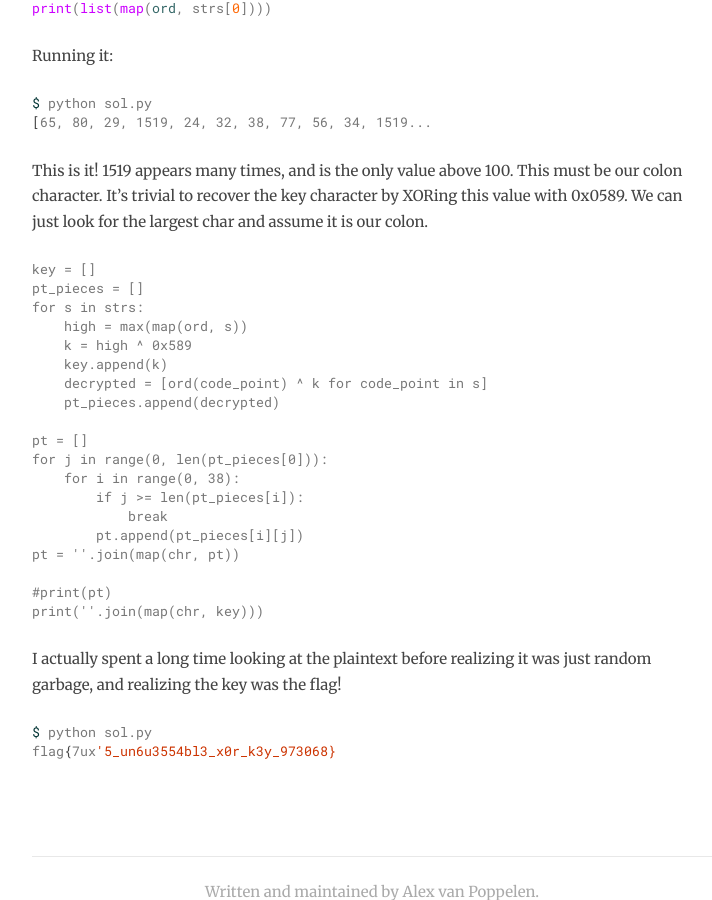
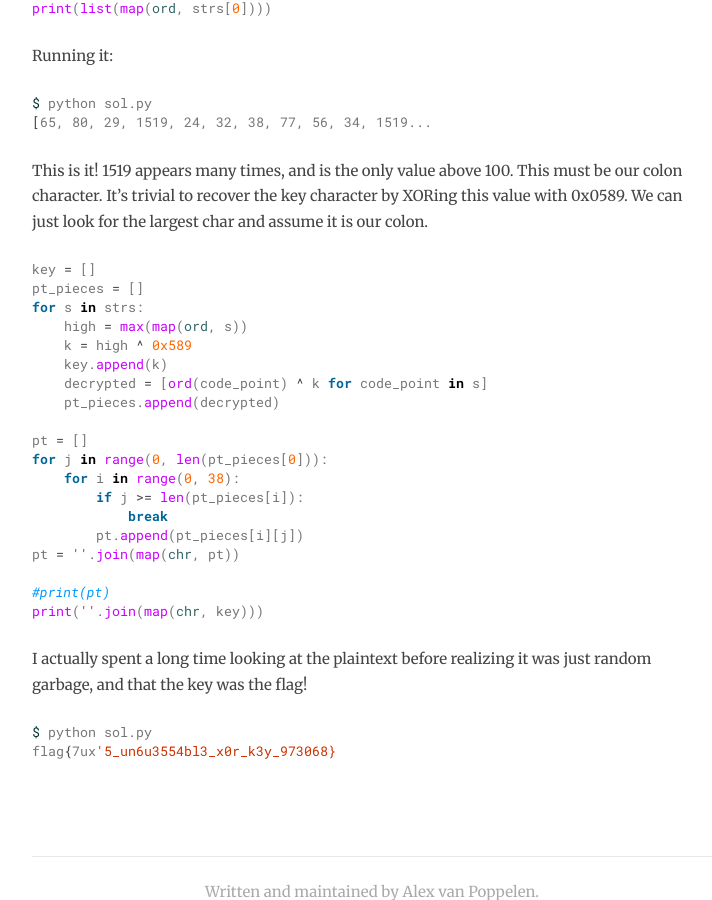
Before and after one commit to avanpo/avanpo.github.io, a Jekyll site: the page built from _posts/2019-08-16-redpwnctf-alien-transmissions.md, in a window 1280 px wide and 900 px high, scrolled down 1009 px. Shown: the whole window, without its empty margins (268-980 px from the left). Built offline with Jekyll 4.4.1, drawn with Linux system fonts in a browser that asks for light colours; nearby versions of some CDN libraries.

Commit message:
Alien transmissions text fixes.

````diff
--- a/_posts/2019-08-16-redpwnctf-alien-transmissions.md
+++ b/_posts/2019-08-16-redpwnctf-alien-transmissions.md
@@ -58,7 +58,7 @@ be our colon character. It's trivial to recover the key character by XORing this
 value with 0x0589. We can just look for the largest char and assume it is our
 colon.
 
-```
+```python
 key = []
 pt_pieces = []
 for s in strs:
@@ -81,7 +81,7 @@ print(''.join(map(chr, key)))
 ```
 
 I actually spent a long time looking at the plaintext before realizing it was
-just random garbage, and realizing the key was the flag!
+just random garbage, and that the key was the flag!
 
 ```sh
 $ python sol.py
````
